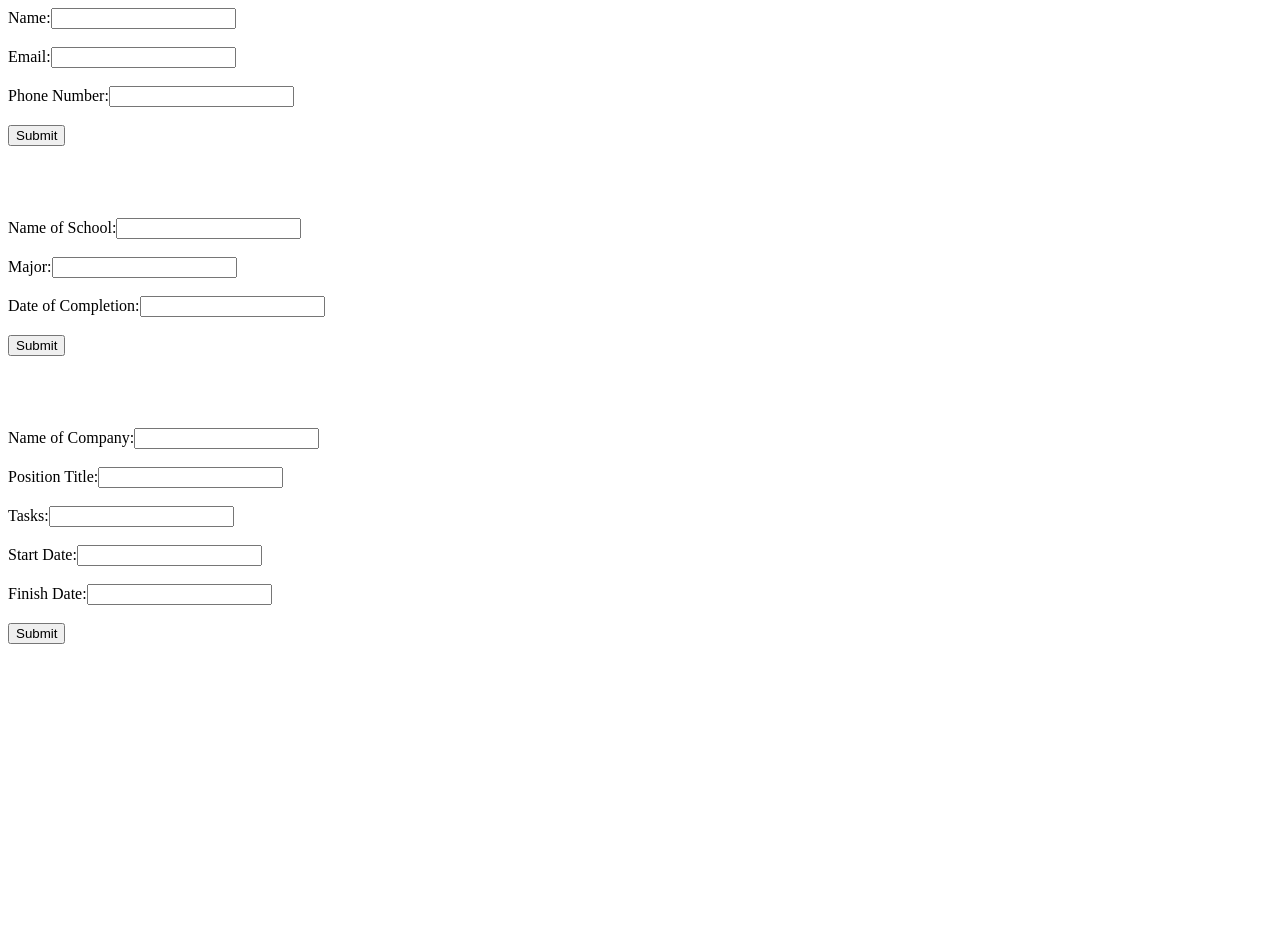
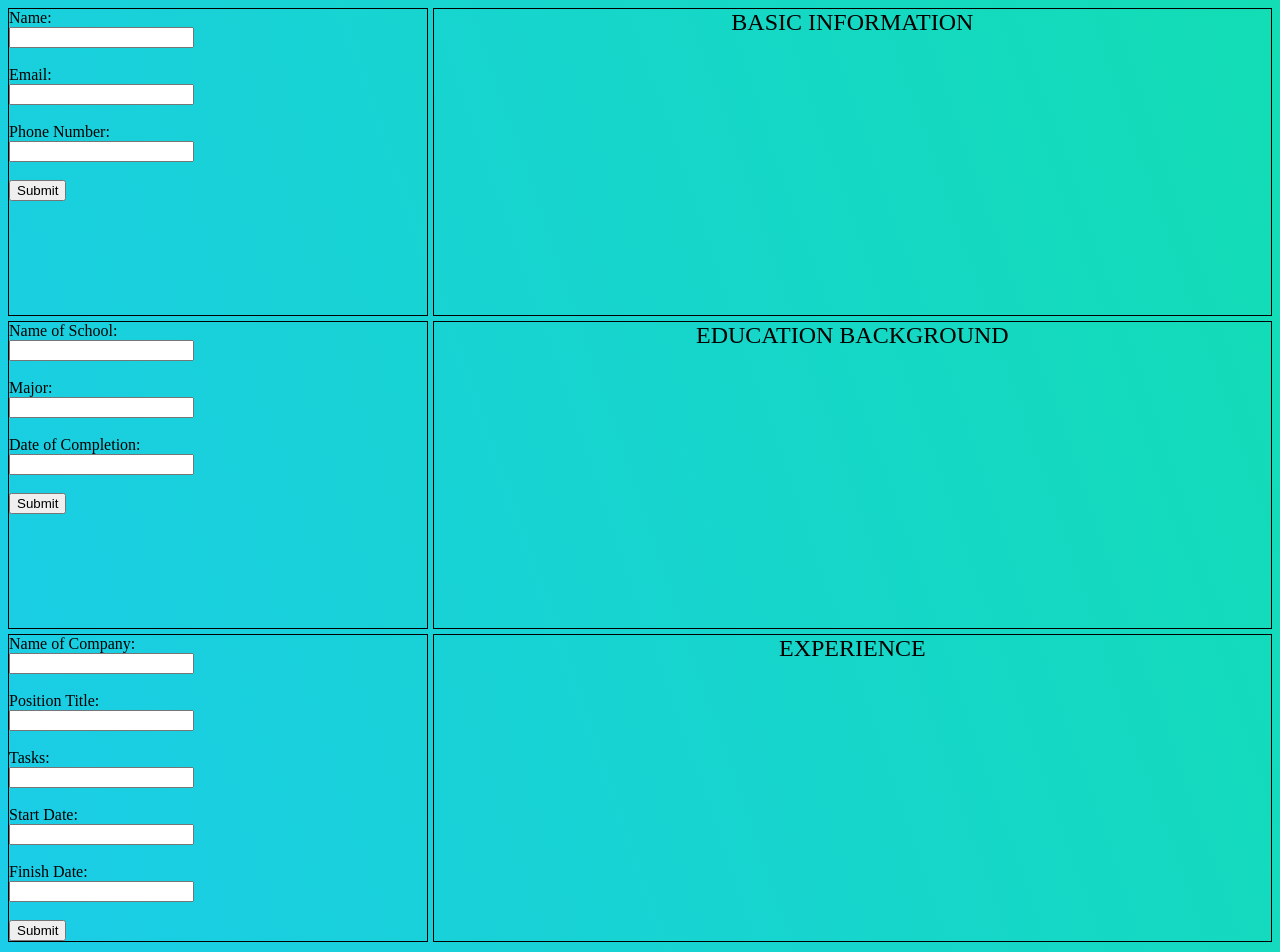
Before and after one commit to Chappo050/cv-project, a React (Create React App) app: page / in a window 1280 px wide. Shown: the top 952 px of the page. Before the commit the page ends 868 px from the top, so only its background shows below. Built offline with nearby package versions, Linux system fonts and the light colour scheme.

Commit message:
stylised a bit and got the edit button working

```diff
--- a/src/App.js
+++ b/src/App.js
@@ -2,6 +2,7 @@ import React, { Component } from "react";
 import BasicInfo from "./components/basicInfo";
 import Education from "./components/education";
 import Experience from "./components/experience";
+import "./styles/app.css";
 
 class App extends Component {
   constructor() {
@@ -47,6 +48,7 @@ class App extends Component {
       email: { text: "" },
       number: { text: "" },
     });
+    document.getElementById("basicInfoForm").hidden = true;
   };
 
   onSubmitEducation = (e) => {
@@ -63,6 +65,7 @@ class App extends Component {
       study: { text: "" },
       completionDate: { text: "" },
     });
+    document.getElementById("educationForm").hidden = true;
   };
 
   onSubmitWork = (e) => {
@@ -83,6 +86,19 @@ class App extends Component {
       startDate: { text: "" },
       finishDate: { text: "" },
     });
+    document.getElementById("workForm").hidden = true;
+  };
+
+  onEditBasic = () => {
+    document.getElementById("basicInfoForm").hidden = false;
+  };
+
+  onEditEducation = () => {
+    document.getElementById("educationForm").hidden = false;
+  };
+
+  onEditWork = () => {
+    document.getElementById("workForm").hidden = false;
   };
 
   render() {
@@ -103,10 +119,13 @@ class App extends Component {
       finishDate,
     } = this.state;
     return (
-      <div id="container">
-        <div id="basicInfoForm">
+      <div className="container">
+        <div className="basicInfoForm" id="basicInfoForm">
           <form onSubmit={this.onSubmitBasic}>
+            <div>
               <label htmlFor="nameInput">Name:</label>
+            </div>
+
             <input
               onChange={this.handleChange}
               value={fullName.text}
@@ -116,7 +135,10 @@ class App extends Component {
             />
             <br />
             <br />
+            <div>
               <label htmlFor="emailInput">Email:</label>
+            </div>
+
             <input
               onChange={this.handleChange}
               value={email.text}
@@ -126,7 +148,10 @@ class App extends Component {
             />
             <br />
             <br />
+            <div>
               <label htmlFor="phoneInput">Phone Number:</label>
+            </div>
+
             <input
               onChange={this.handleChange}
               value={number.text}
@@ -143,9 +168,11 @@ class App extends Component {
         <br />
         <br />
         <br />
-        <div id="educationForm">
+        <div className="educationForm" id="educationForm">
           <form onSubmit={this.onSubmitEducation}>
+            <div>
               <label htmlFor="schoolInput">Name of School:</label>
+            </div>
             <input
               onChange={this.handleChange}
               value={schoolName.text}
@@ -155,7 +182,9 @@ class App extends Component {
             />
             <br />
             <br />
+            <div>
               <label htmlFor="studyInput">Major:</label>
+            </div>
             <input
               onChange={this.handleChange}
               value={study.text}
@@ -165,7 +194,9 @@ class App extends Component {
             />
             <br />
             <br />
+            <div>
               <label htmlFor="completionInput">Date of Completion:</label>
+            </div>
             <input
               onChange={this.handleChange}
               value={completionDate.text}
@@ -182,9 +213,11 @@ class App extends Component {
         <br />
         <br />
         <br />
-        <div id="workForm">
+        <div className="workForm" id="workForm">
           <form onSubmit={this.onSubmitWork}>
+            <div>
               <label htmlFor="companyInput">Name of Company:</label>
+            </div>
             <input
               onChange={this.handleChange}
               value={companyName.text}
@@ -194,7 +227,9 @@ class App extends Component {
             />
             <br />
             <br />
+            <div>
               <label htmlFor="titleInput">Position Title:</label>
+            </div>
             <input
               onChange={this.handleChange}
               value={title.text}
@@ -204,7 +239,9 @@ class App extends Component {
             />
             <br />
             <br />
+            <div>
               <label htmlFor="tasksInput">Tasks:</label>
+            </div>
             <input
               onChange={this.handleChange}
               value={tasks.text}
@@ -214,7 +251,9 @@ class App extends Component {
             />
             <br />
             <br />
+            <div>
               <label htmlFor="startDateInput">Start Date:</label>
+            </div>
             <input
               onChange={this.handleChange}
               value={startDate.text}
@@ -224,7 +263,9 @@ class App extends Component {
             />
             <br />
             <br />
+            <div>
               <label htmlFor="finishDateInput">Finish Date:</label>
+            </div>
             <input
               onChange={this.handleChange}
               value={finishDate.text}
@@ -241,9 +282,10 @@ class App extends Component {
         <br />
         <br />
         <br />
-        <BasicInfo infoArray={info} />
-        <Education infoArray={schoolInfo} />
-        <Experience infoArray={workInfo} />
+        <BasicInfo infoArray={info} edit={this.onEditBasic} />
+        <Education infoArray={schoolInfo} edit={this.onEditEducation} />
+        <Experience infoArray={workInfo} edit={this.onEditWork} />
+
       </div>
     );
   }
--- a/src/components/basicInfo.js
+++ b/src/components/basicInfo.js
@@ -2,15 +2,25 @@ import React, { Component } from "react";
 
 class BasicInfo extends Component {
   render() {
-
+    let hidden = true;
+    if (this.props.infoArray.length > 1) {
+      hidden = false;
+    }
 
     return (
-      <div>
+      <div className="basicRender">
+        <label>BASIC INFORMATION</label>
+        <br />
+        <br />
         <label>{this.props.infoArray[0]}</label>
         <br />
         <label>{this.props.infoArray[1]}</label>
         <br />
         <label>{this.props.infoArray[2]}</label>
+        <br />
+        <button hidden={hidden} onClick={this.props.edit}>
+          Edit
+        </button>
       </div>
     );
   }
--- a/src/components/education.js
+++ b/src/components/education.js
@@ -2,15 +2,25 @@ import React, { Component } from "react";
 
 class Education extends Component {
   render() {
-
+    let hidden = true;
+    if (this.props.infoArray.length > 1) {
+      hidden = false;
+    }
 
     return (
-      <div>
+      <div className="educationRender">
+        <label>EDUCATION BACKGROUND</label>
+        <br />
+        <br />
         <label>{this.props.infoArray[0]}</label>
         <br />
         <label>{this.props.infoArray[1]}</label>
         <br />
         <label>{this.props.infoArray[2]}</label>
+        <br />
+        <button hidden={hidden} onClick={this.props.edit}>
+          Edit
+        </button>
       </div>
     );
   }
--- a/src/components/experience.js
+++ b/src/components/experience.js
@@ -2,10 +2,16 @@ import React, { Component } from "react";
 
 class Experience extends Component {
   render() {
-
+    let hidden = true;
+    if (this.props.infoArray.length > 1) {
+      hidden = false;
+    }
 
     return (
-      <div>
+      <div className="workRender">
+        <label>EXPERIENCE</label>
+        <br />
+        <br />
         <label>{this.props.infoArray[0]}</label>
         <br />
         <label>{this.props.infoArray[1]}</label>
@@ -15,6 +21,10 @@ class Experience extends Component {
         <label>{this.props.infoArray[3]}</label>
         <br />
         <label>{this.props.infoArray[4]}</label>
+        <br />
+        <button hidden={hidden} onClick={this.props.edit}>
+          Edit
+        </button>
       </div>
     );
   }
--- /dev/null
+++ b/src/styles/app.css
@@ -0,0 +1,84 @@
+body {
+  background: rgb(10, 200, 232);
+  background: linear-gradient(
+    71deg,
+    rgba(10, 200, 232, 0.9284064665127021) 0%,
+    rgba(18, 221, 180, 1) 100%
+  );
+}
+
+.container {
+  display: grid;
+  grid-template-columns: 1fr 2fr;
+  grid-template-rows: 1fr 1fr 1fr;
+  gap: 5px 5px;
+  grid-auto-flow: row;
+
+  grid-template-areas:
+    ". ."
+    ". ."
+    ". .";
+}
+
+.basicInfoForm {
+  grid-column: 1;
+  grid-row: 1;
+  border: 1px;
+  border-color: black;
+  border-style: solid;
+}
+
+.educationForm {
+  grid-column: 1;
+  grid-row: 2;
+  border: 1px;
+  border-color: black;
+  border-style: solid;
+}
+
+.workForm {
+  grid-column: 1;
+  grid-row: 3;
+  border: 1px;
+  border-color: black;
+  border-style: solid;
+}
+
+.basicRender {
+  grid-column: 2;
+  grid-row: 1;
+  display: block;
+
+  border: 1px;
+  border-color: black;
+  border-style: solid;
+
+  font-size: x-large;
+  text-align: center;
+}
+
+.educationRender {
+  grid-column: 2;
+  grid-row: 2;
+  display: block;
+
+  border: 1px;
+  border-color: black;
+  border-style: solid;
+
+  font-size: x-large;
+  text-align: center;
+}
+
+.workRender {
+  grid-column: 2;
+  grid-row: 3;
+  display: block;
+
+  border: 1px;
+  border-color: black;
+  border-style: solid;
+
+  font-size: x-large;
+  text-align: center;
+}
```
Lines whose indentation alone changed are shown as unchanged.
